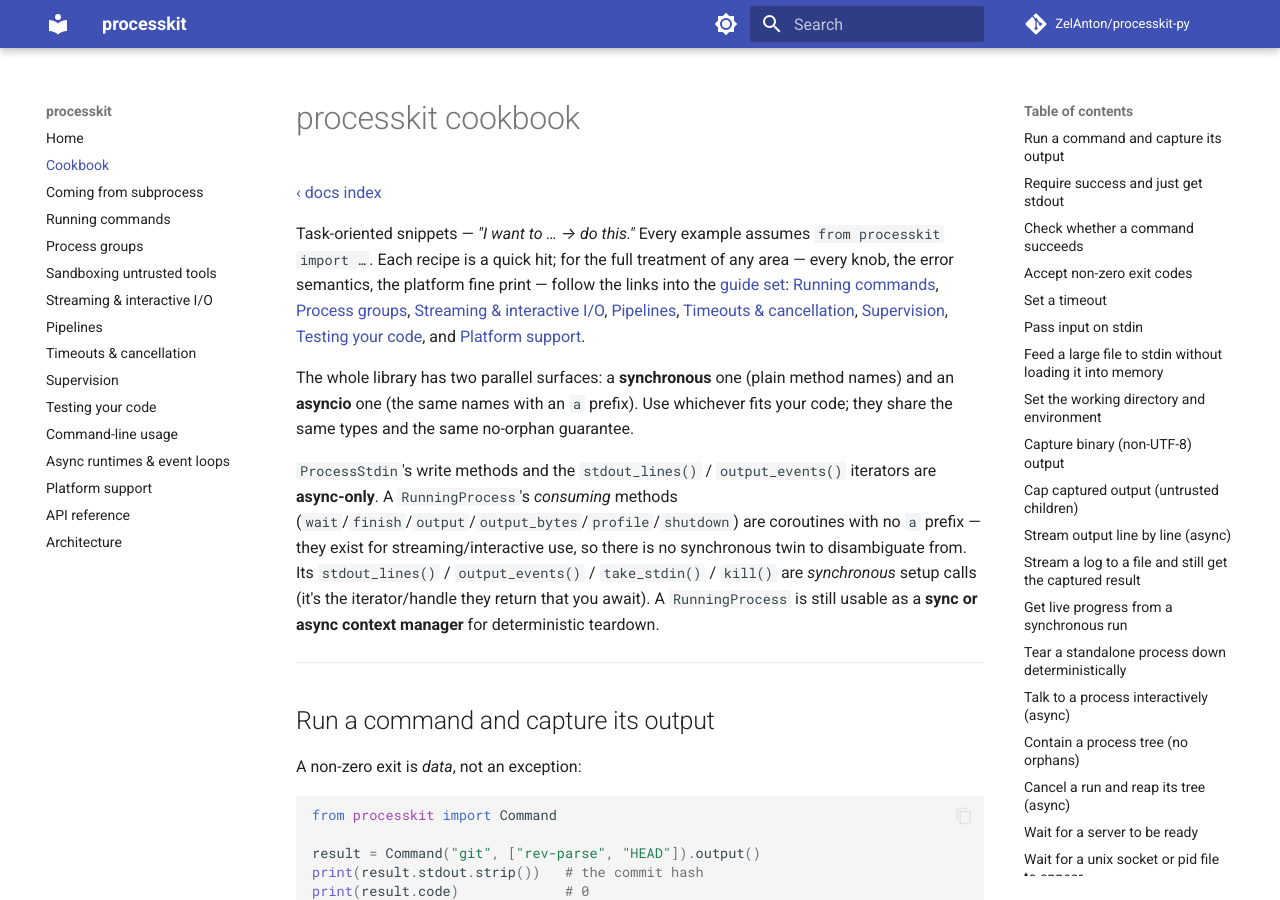
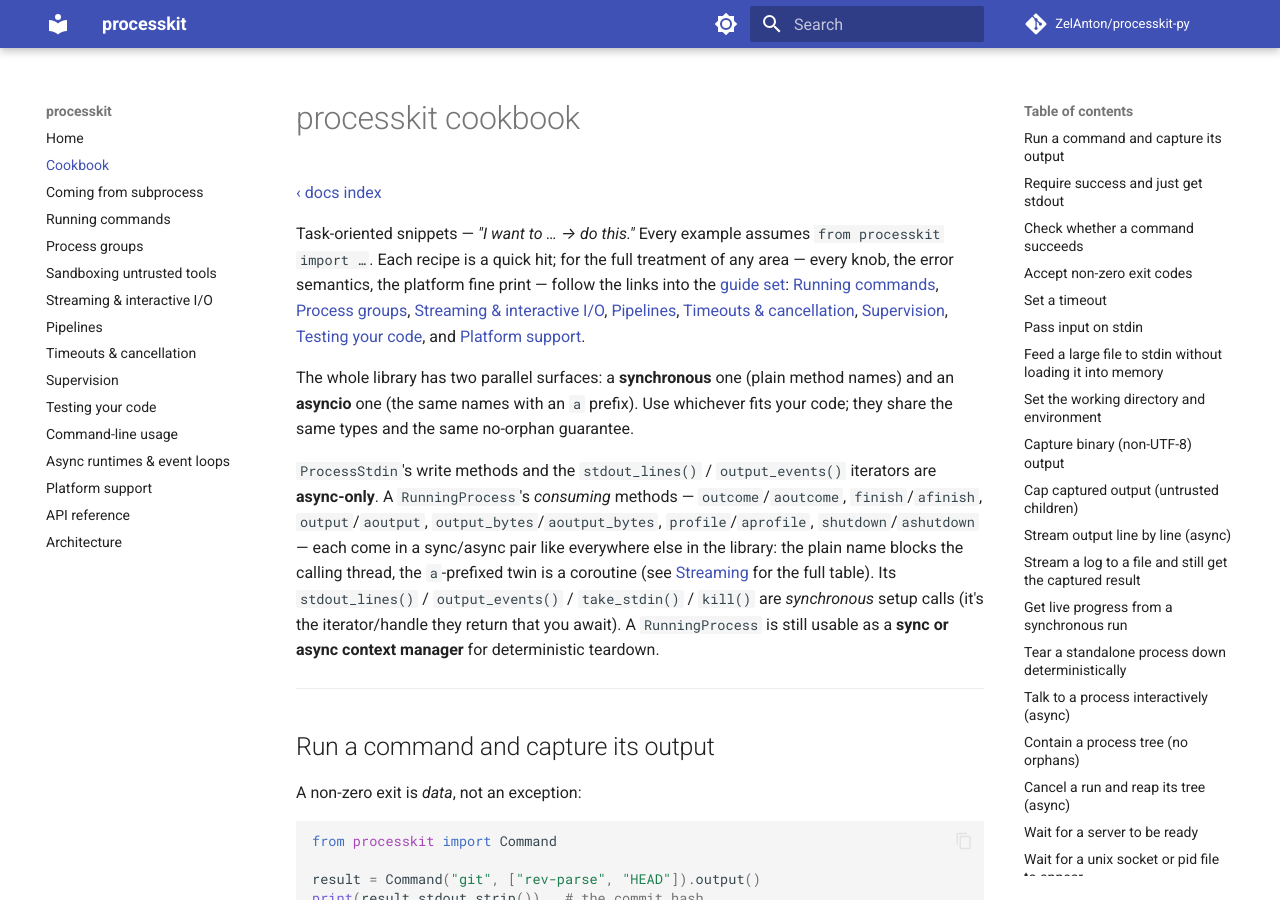
Before and after one commit to ZelAnton/processkit-py, an MkDocs documentation site: the page built from docs/cookbook.md, in a window 1280 px wide and 900 px high. Built offline with MkDocs 1.6.1 and Material for MkDocs 9.7.7, drawn with Linux system fonts in a browser that asks for light colours; comment, search, counter and statistics services are not loaded.

Commit message:
Fix RunningProcess consuming-verb descriptions in cookbook.md

```diff
--- a/docs/cookbook.md
+++ b/docs/cookbook.md
@@ -17,13 +17,15 @@
 fits your code; they share the same types and the same no-orphan guarantee.
 
 `ProcessStdin`'s write methods and the `stdout_lines()` / `output_events()`
-iterators are **async-only**. A `RunningProcess`'s *consuming* methods
-(`wait`/`finish`/`output`/`output_bytes`/`profile`/`shutdown`) are coroutines with
-no `a` prefix — they exist for streaming/interactive use, so there is no
-synchronous twin to disambiguate from. Its `stdout_lines()` / `output_events()` /
-`take_stdin()` / `kill()` are *synchronous* setup calls (it's the
-iterator/handle they return that you await). A `RunningProcess` is still usable as
-a **sync or async context manager** for deterministic teardown.
+iterators are **async-only**. A `RunningProcess`'s *consuming* methods —
+`outcome`/`aoutcome`, `finish`/`afinish`, `output`/`aoutput`,
+`output_bytes`/`aoutput_bytes`, `profile`/`aprofile`, `shutdown`/`ashutdown` —
+each come in a sync/async pair like everywhere else in the library: the plain
+name blocks the calling thread, the `a`-prefixed twin is a coroutine (see
+[Streaming](streaming.md#lifecycle) for the full table). Its `stdout_lines()` /
+`output_events()` / `take_stdin()` / `kill()` are *synchronous* setup calls
+(it's the iterator/handle they return that you await). A `RunningProcess` is
+still usable as a **sync or async context manager** for deterministic teardown.
 
 ---
 
```
